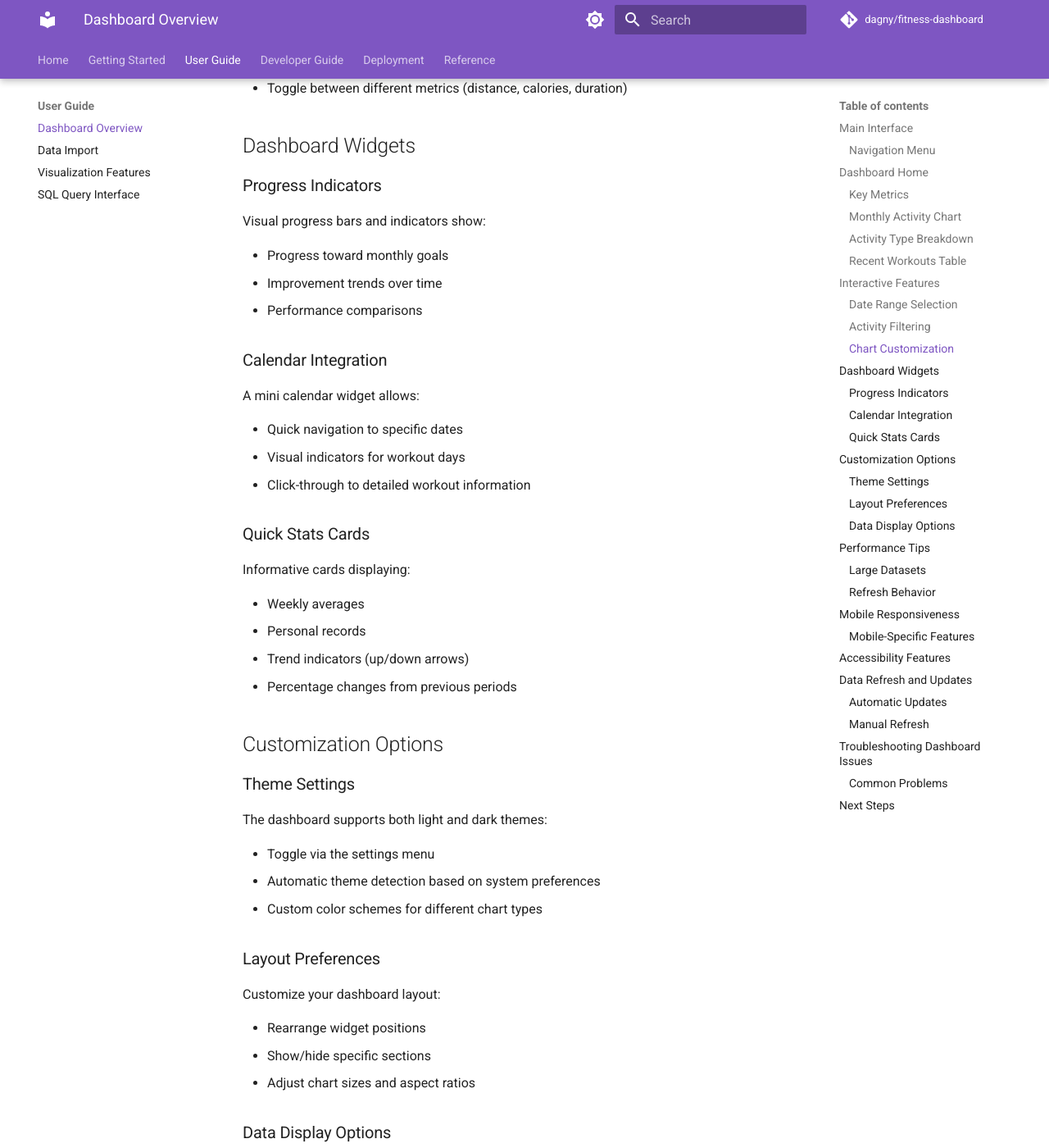
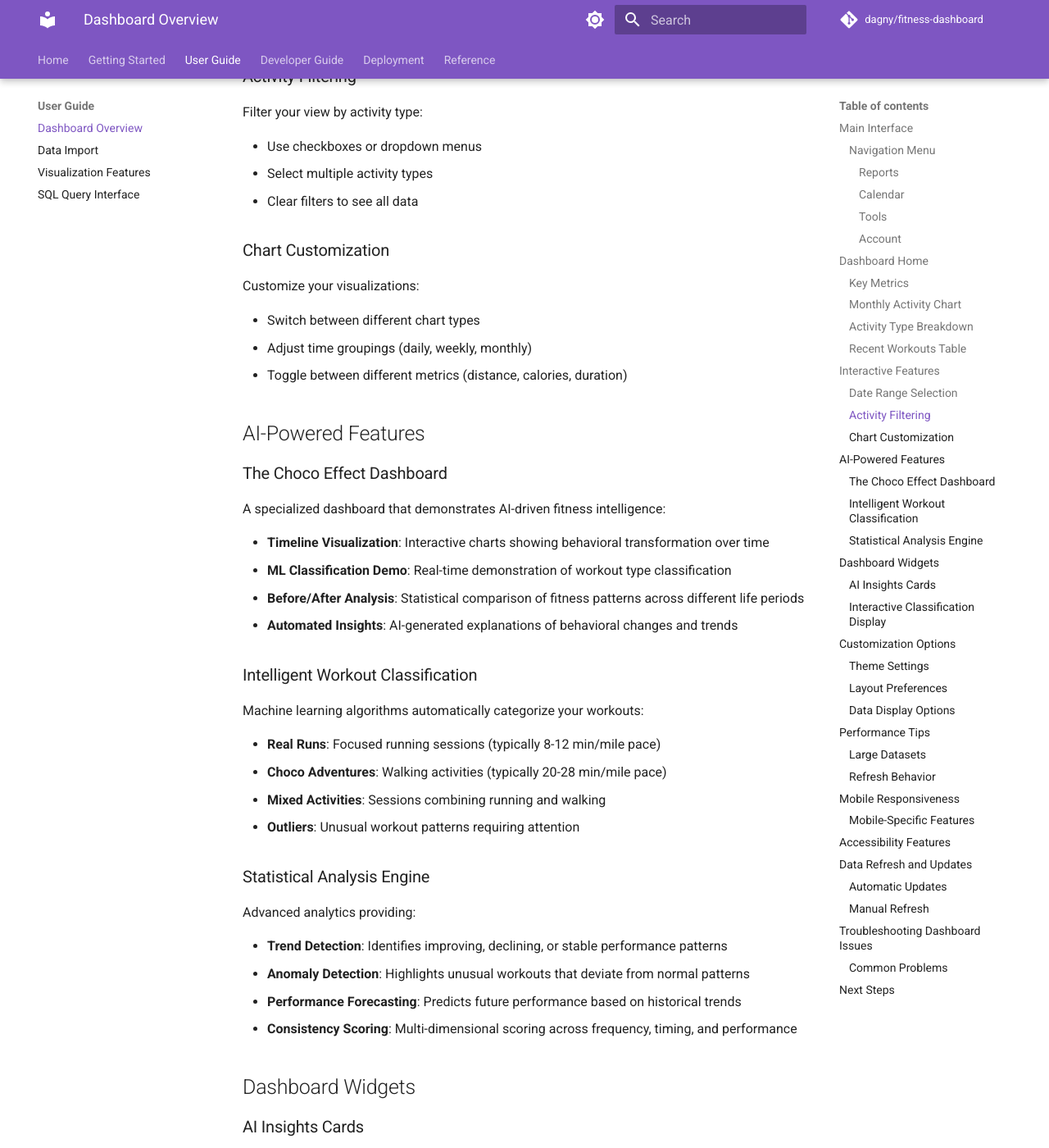
Before and after one commit to dagny099/fitness-dashboard, an MkDocs documentation site: the page built from docs/user-guide/dashboard-overview.md, in a window 1280 px wide and 1400 px high, scrolled down 2518 px. Shown: the whole window at 82% size. Built offline with MkDocs 1.6.1 and Material for MkDocs 9.7.7, drawn with Linux system fonts in a browser that asks for light colours; comment, search, counter and statistics services are not loaded; the version menu is left out; some of the changed text lies outside the part shown.

Commit message:
Update critical documentation with AI features and verified paths
- README.md: Add AI-powered features overview, fix script paths (scripts/init.py, src/update_db.py), document new navigation structure
- dashboard-overview.md: Document new navigation menu with Reports/Tools sections, add AI features (Choco Effect, ML classification, statistical analysis)
- CLAUDE.md: Update project structure with intelligence services, document AI/ML components and dependencies

Key Updates:
- Correct installation paths for init.py and update_db.py scripts
- Document AI workout classification system (K-means clustering)
- Add Choco Effect dashboard documentation
- Update navigation structure (Reports, Calendar, Tools, Account sections)
- Include new dependencies (scipy, scikit-learn) and AI capabilities
- High-level technical documentation appropriate for user and developer audiences

```diff
--- a/docs/user-guide/dashboard-overview.md
+++ b/docs/user-guide/dashboard-overview.md
@@ -1,6 +1,6 @@
 # Dashboard Overview
 
-The Fitness Dashboard provides an intuitive interface for tracking and analyzing your workout data. This guide covers the main features and navigation.
+The Fitness Dashboard provides an AI-powered interface for tracking and analyzing your workout data with intelligent insights and automated pattern recognition. This guide covers the main features and navigation.
 
 ## Main Interface
 
@@ -10,10 +10,21 @@ When you first launch the dashboard at `http://localhost:8501`, you'll see the m
 
 The sidebar contains the following sections:
 
-- **🏠 Dashboard**: Monthly overview and key statistics
-- **📊 Fitness Overview**: SQL query interface for advanced analysis
-- **📅 Calendar**: Calendar view of your workouts
-- **🔧 Tools**: Additional analysis tools and utilities
+#### Reports
+- **📊 Monthly View**: Monthly overview and key statistics (default page)
+- **🐕 The Choco Effect**: AI-powered dashboard showcasing behavioral transformation insights
+
+#### Calendar
+- **📅 Detailed Stats**: Calendar view with comprehensive workout statistics
+
+#### Tools
+- **📈 Trends**: Statistical analysis with trend detection and forecasting
+- **🗺️ Mapping**: Geographic visualization of workout routes
+- **🔍 SQL Query**: Direct database interface for advanced analysis
+- **📋 Workout History**: Classified workout data with AI insights
+
+#### Account
+- **🚪 Log out**: Session management
 
 ## Dashboard Home
 
@@ -84,32 +95,54 @@ Customize your visualizations:
 - Adjust time groupings (daily, weekly, monthly)
 - Toggle between different metrics (distance, calories, duration)
 
+## AI-Powered Features
+
+### The Choco Effect Dashboard
+
+A specialized dashboard that demonstrates AI-driven fitness intelligence:
+
+- **Timeline Visualization**: Interactive charts showing behavioral transformation over time
+- **ML Classification Demo**: Real-time demonstration of workout type classification
+- **Before/After Analysis**: Statistical comparison of fitness patterns across different life periods
+- **Automated Insights**: AI-generated explanations of behavioral changes and trends
+
+### Intelligent Workout Classification
+
+Machine learning algorithms automatically categorize your workouts:
+
+- **Real Runs**: Focused running sessions (typically 8-12 min/mile pace)
+- **Choco Adventures**: Walking activities (typically 20-28 min/mile pace)
+- **Mixed Activities**: Sessions combining running and walking
+- **Outliers**: Unusual workout patterns requiring attention
+
+### Statistical Analysis Engine
+
+Advanced analytics providing:
+
+- **Trend Detection**: Identifies improving, declining, or stable performance patterns
+- **Anomaly Detection**: Highlights unusual workouts that deviate from normal patterns
+- **Performance Forecasting**: Predicts future performance based on historical trends
+- **Consistency Scoring**: Multi-dimensional scoring across frequency, timing, and performance
+
 ## Dashboard Widgets
 
-### Progress Indicators
+### AI Insights Cards
 
-Visual progress bars and indicators show:
+Smart cards displaying:
 
-- Progress toward monthly goals
-- Improvement trends over time
-- Performance comparisons
+- Real-time intelligence briefs with personalized recommendations
+- Trend indicators with confidence scores
+- Performance improvement rates and forecasts
+- Consistency scores with actionable feedback
 
-### Calendar Integration
+### Interactive Classification Display
 
-A mini calendar widget allows:
+Visual representation showing:
 
-- Quick navigation to specific dates
-- Visual indicators for workout days
-- Click-through to detailed workout information
-
-### Quick Stats Cards
-
-Informative cards displaying:
-
-- Weekly averages
-- Personal records
-- Trend indicators (up/down arrows)
-- Percentage changes from previous periods
+- Workout type distribution with ML confidence scores
+- Classification accuracy metrics
+- Sample workouts demonstrating each category
+- Classification evolution over time
 
 ## Customization Options
 
```
Also changed, not shown: CLAUDE.md (+26 -5 lines), README.md (+23 -9 lines).
